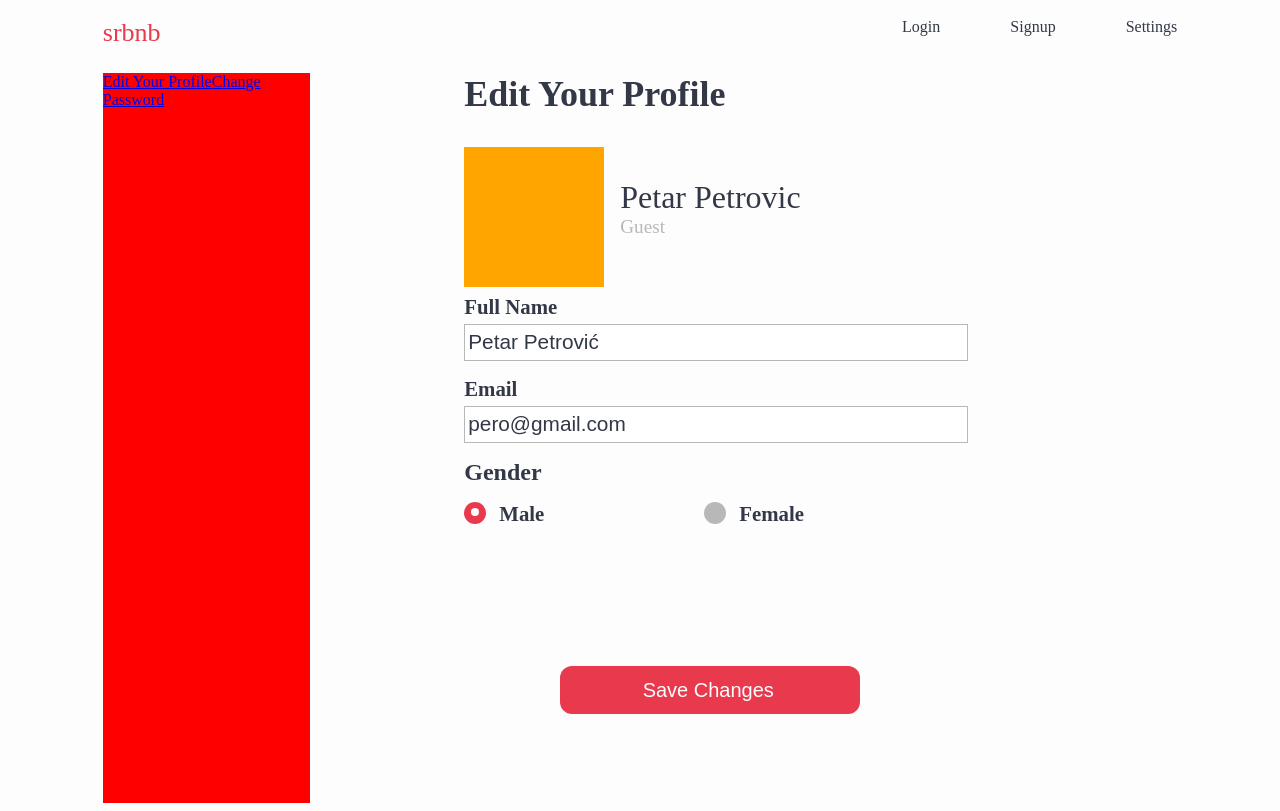
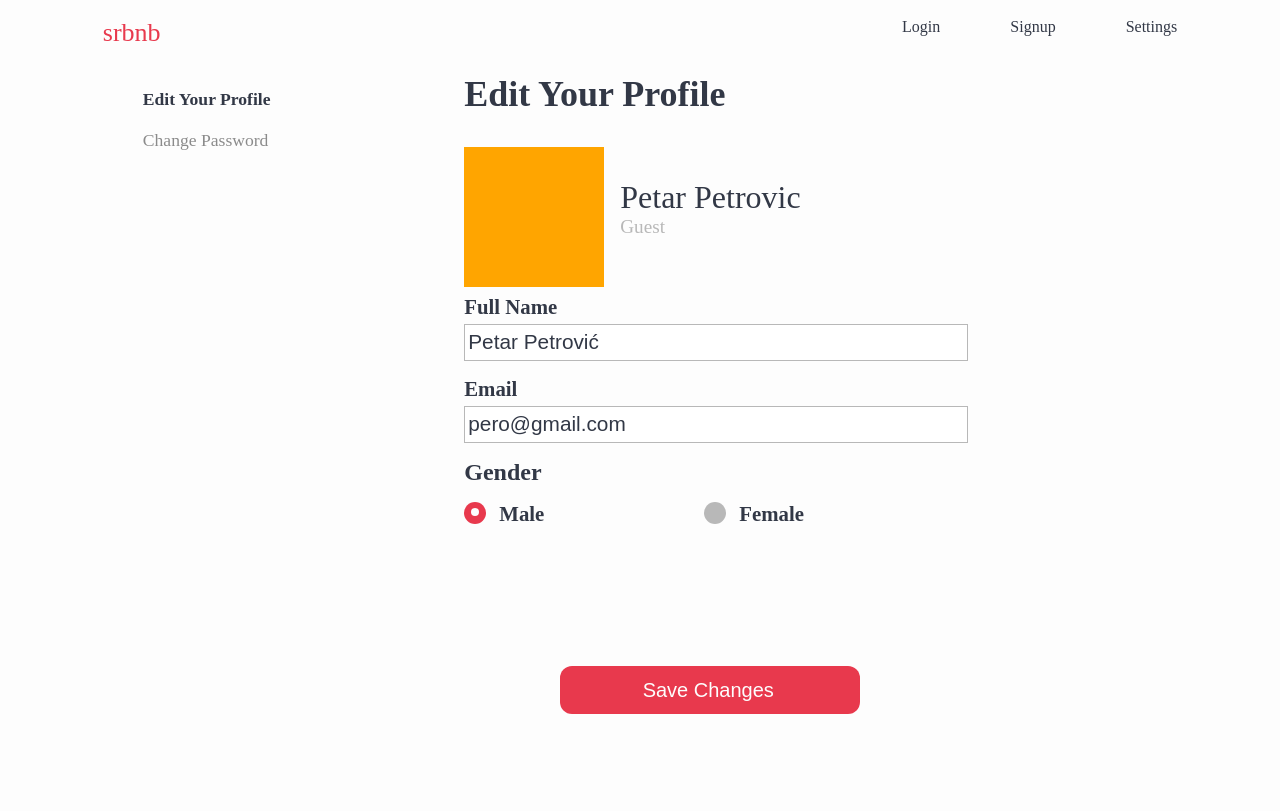
Before and after one commit to igorroncevic/wp2020-srbnb, a Vue app in the folder client/wp2020-client/: page /settings in a window 1280 px wide. Built offline with nearby package versions, Linux system fonts and the light colour scheme; the HTML template or start-up script is replaced by a standard one.

Commit message:
FE - Settings Navigation, Refactoring

```diff
--- a/client/wp2020-client/src/components/EditUserInfo.vue
+++ b/client/wp2020-client/src/components/EditUserInfo.vue
@@ -21,9 +21,9 @@
 </template>
 
 <script>
-import SimpleInput from "./SimpleInput.vue";
-import RadioButton from "./RadioButton.vue";
-import Button from "./Button.vue";
+import SimpleInput from "./form-components/SimpleInput.vue";
+import RadioButton from "./form-components/RadioButton.vue";
+import Button from "./form-components/Button.vue";
 
 export default {
   components: {
--- a/client/wp2020-client/src/components/Settings.vue
+++ b/client/wp2020-client/src/components/Settings.vue
@@ -1,8 +1,20 @@
 <template>
   <div class="grid-container">
     <div class="menu">
-      <router-link to="/settings" class="navigation">Edit Your Profile</router-link>
-      <router-link to="/settings/change-password" class="navigation">Change Password</router-link>
+      <ul>
+        <li>
+          <router-link
+            to="/settings"
+            :class="{activeLink: isActive, inactiveLink: !isActive}"
+          >Edit Your Profile</router-link>
+        </li>
+        <li>
+          <router-link
+            to="/settings/change-password"
+            :class="{activeLink: !isActive, inactiveLink: isActive}"
+          >Change Password</router-link>
+        </li>
+      </ul>
     </div>
     <div class="wrapper">
       <div class="title">{{ title }}</div>
@@ -21,7 +33,6 @@
 </template>
 
 <script>
-
 export default {
   name: "Settings",
   computed: {
@@ -29,6 +40,9 @@ export default {
       return this.$route.name === "editUserInfo"
         ? "Edit Your Profile"
         : "Change Your Password";
+    },
+    isActive() {
+      return this.$route.name === "editUserInfo" ? true : false;
     }
   }
 };
@@ -45,7 +59,6 @@ export default {
 /* Navigation */
 .menu {
   grid-column: 1 / 4;
-  background: red;
 }
 
 .wrapper {
@@ -93,5 +106,24 @@ export default {
   grid-row: 4/10;
 }
 
-/* Submit Button */
+.menu ul * {
+  list-style: none;
+}
+
+.menu ul li {
+   margin-bottom: 20px;
+}
+
+.activeLink {
+  text-decoration: none;
+  font-size: 1.1em;
+  font-weight: bold;
+  color: var(--main-text-color);
+}
+
+.inactiveLink {
+  text-decoration: none;
+  font-size: 1.1em;
+  color: var(--medium-text-color);
+}
 </style>
```
Also changed, not shown: client/wp2020-client/src/components/form-components/Button.vue (renamed from client/wp2020-client/src/components/Button.vue), client/wp2020-client/src/components/form-components/RadioButton.vue (renamed from client/wp2020-client/src/components/RadioButton.vue), client/wp2020-client/src/components/form-components/SimpleInput.vue (renamed from client/wp2020-client/src/components/SimpleInput.vue).
